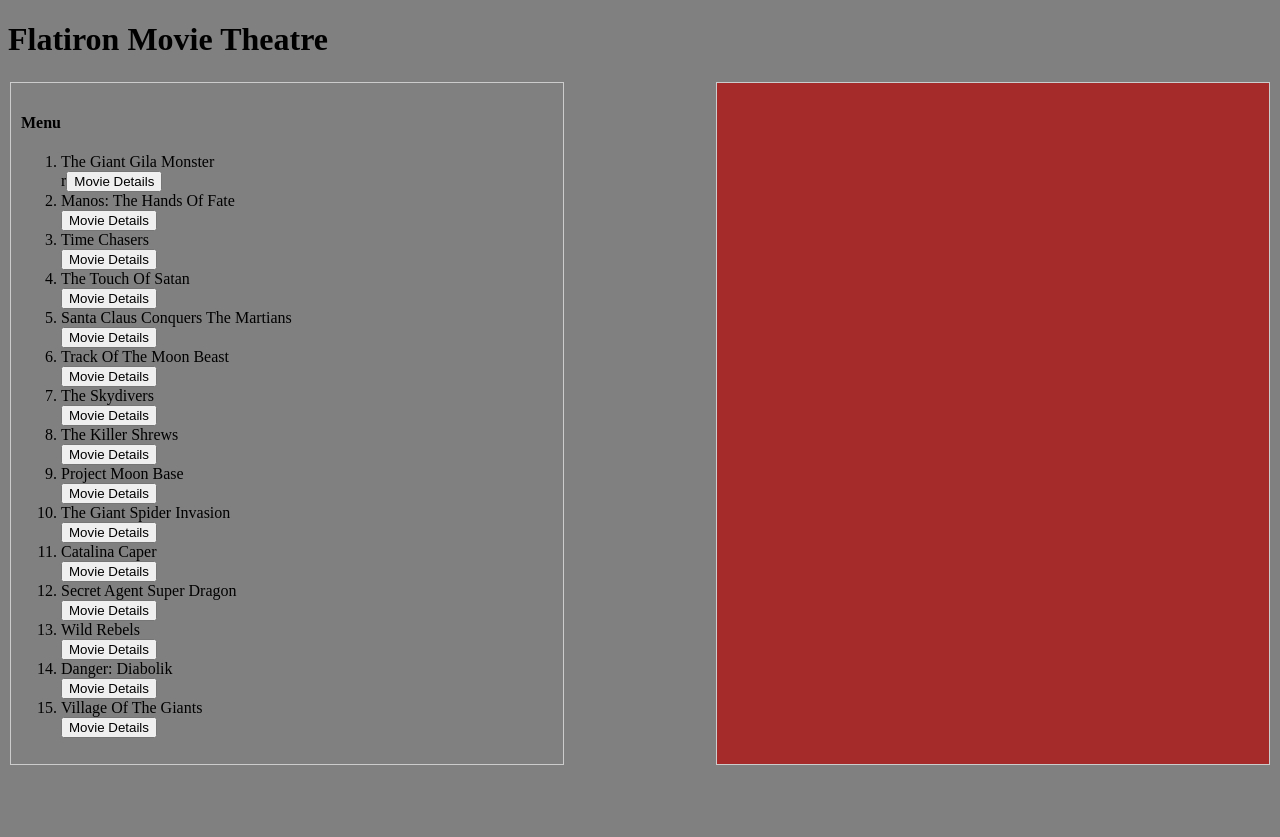
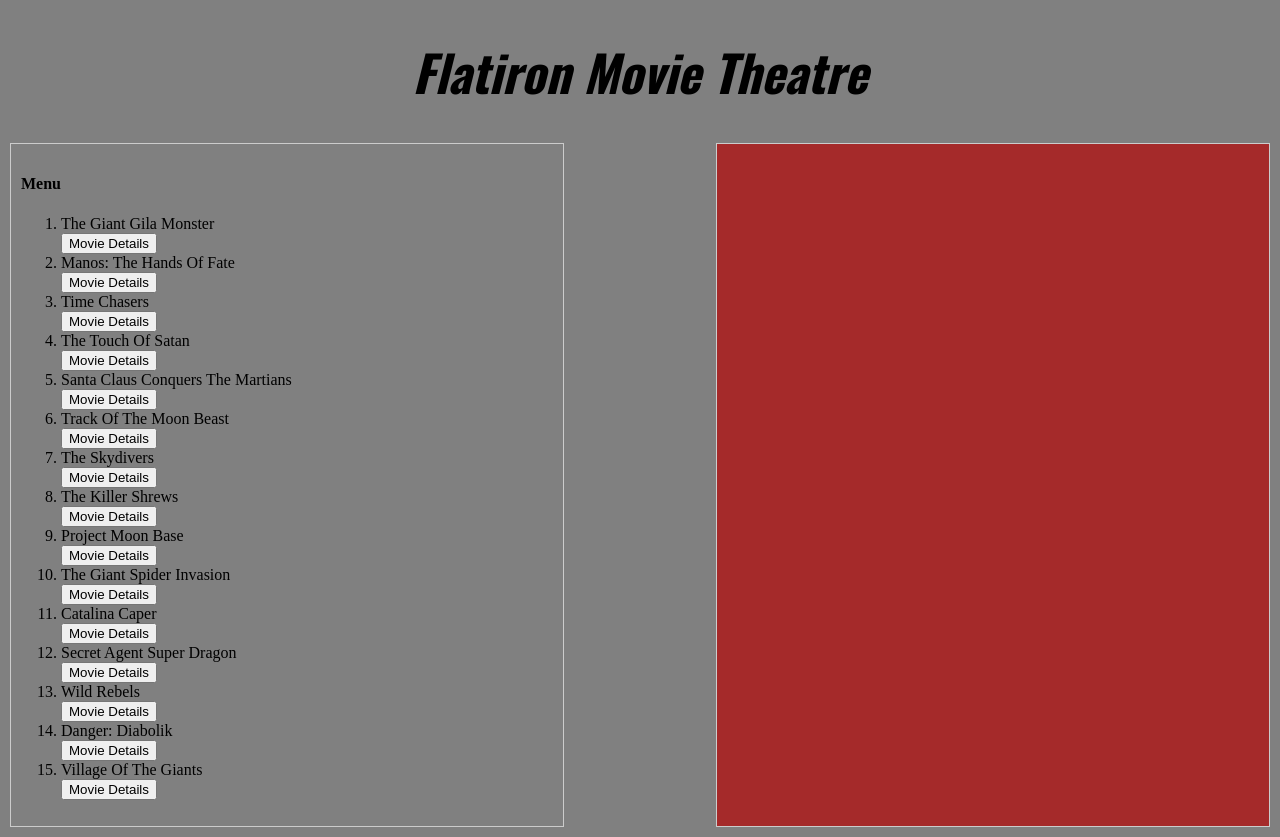
Before and after one commit to Gift-World/Movie-Theatre, a plain HTML site: page index.html in a window 1280 px wide. Before the commit the page ends 800 px from the top, so only its background shows below. Drawn offline with nearby package versions, Linux system fonts and the light colour scheme; no server answers.

```diff
--- a/css/style.css
+++ b/css/style.css
@@ -1,5 +1,5 @@
+@import url("https://fonts.googleapis.com/css2?family=Oswald:wght@200..700&family=Silkscreen:wght@400;700&display=swap");
 .card {
-
   padding: 50px;
   width: 30rem;
   height: 30rem;
@@ -8,34 +8,38 @@
   justify-content: space-between;
   padding-left: 360px;
   margin-top: 5px;
-
-
 }
-.main{
+h1 {
+  text-align: center;
+  font-family: "Oswald", sans-serif;
+  font-weight: 700;
+  font-style: oblique;
+  font-size: 50px;
+}
+.main {
   display: flex;
 }
-.main div{
+.main div {
   flex: 1;
   padding: 10px;
   border: 1px solid #ccc;
   margin: 2px;
 }
-#movies{
+#movies {
   background-color: brown;
   margin-left: 150px;
   width: 980px;
-
 }
-#buyticket{
+#buyticket {
   color: red;
   background-color: aquamarine;
 }
-#title{
+#title {
   font-style: italic;
   padding-left: 30px;
   margin-top: 10px;
   font-size: 15px;
 }
-body{
+body {
   background-color: grey;
 }
--- a/index.html
+++ b/index.html
@@ -15,7 +15,7 @@
 
         <ol id="menuList">
 
-            <li id="list1">The Giant Gila Monster<br>r<button class="movie">Movie Details</button></li>
+            <li id="list1">The Giant Gila Monster<br><button class="movie">Movie Details</button></li>
             <li id="list1">Manos: The Hands Of Fate<br><button class="movie">Movie Details</button></li>
             <li id="list1">Time Chasers<br><button class="movie">Movie Details</button></li>
             <li id="list1">The Touch Of Satan<br><button class="movie">Movie Details</button></li>
--- a/script/movie.js
+++ b/script/movie.js
@@ -51,7 +51,7 @@ function buyTicket(film, card) {
     alert("Sorry, this show is sold out!");
   }
 }
-//fetching
+//fetching all the elements
 function getAllFilms() {
   fetch("http://localhost:3000/films")
     .then((res) => res.json())
```
Also changed, not shown: 1 other file. Lines whose indentation alone changed are shown as unchanged.
